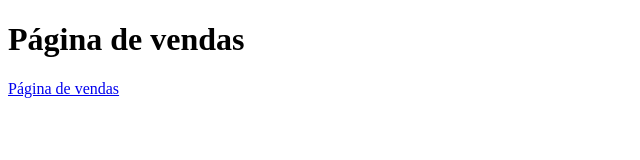
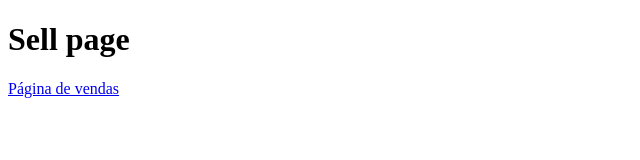
Before and after one commit to Luis22Ant/AULA, a plain HTML site: page index.html in a window 1280 px wide. Shown: the whole page, without its empty margins (0-640 px from the left). Drawn offline with Linux system fonts and the light colour scheme.

Commit message:
made changes

```diff
--- a/index.html
+++ b/index.html
@@ -7,7 +7,8 @@
     <title>Document</title>
 </head>
 <body>
-    <h1>Página de vendas</h1>
+    <h1>Sell page</h1>
     <a href="vendas.html">Página de vendas</a>
+    <!--LUIS ANTONIO RLX VAI FICAR TUDO BEM-->
 </body>
 </html>
```
